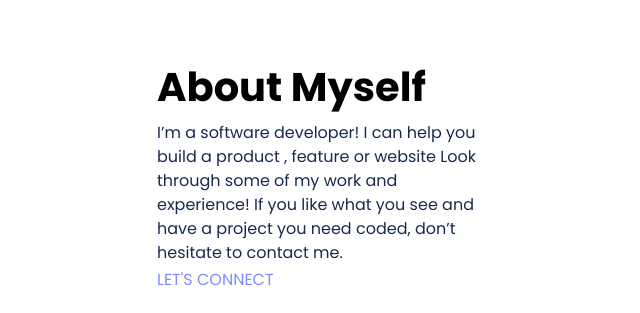
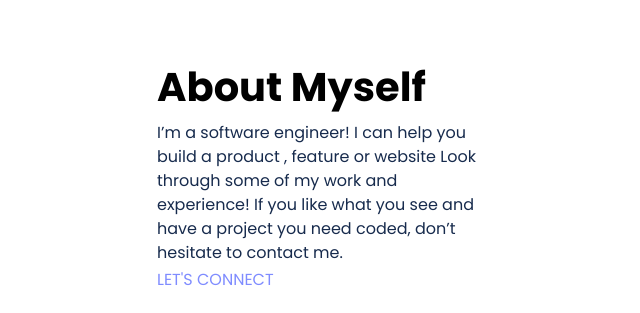
Before and after one commit to TalhaBruh/My-Portfolio, a plain HTML site: page index.html in a window 1280 px wide. Shown: the part 3380-3693 px from the top of the page, 17-657 px from the left. Drawn offline with Linux system fonts and the light colour scheme.

Commit message:
portfolio changed

```diff
--- a/index.html
+++ b/index.html
@@ -212,7 +212,7 @@
                     <p>About Myself</p>
                 </div>
                 <div class="para">
-                    <p>I’m a software developer! I can help you build a product , feature or
+                    <p>I’m a software engineer! I can help you build a product , feature or
                         website Look through some of my work and experience!
                         If you like what you see and have a project you need coded,
                         don’t hesitate to contact me.</p>
```
